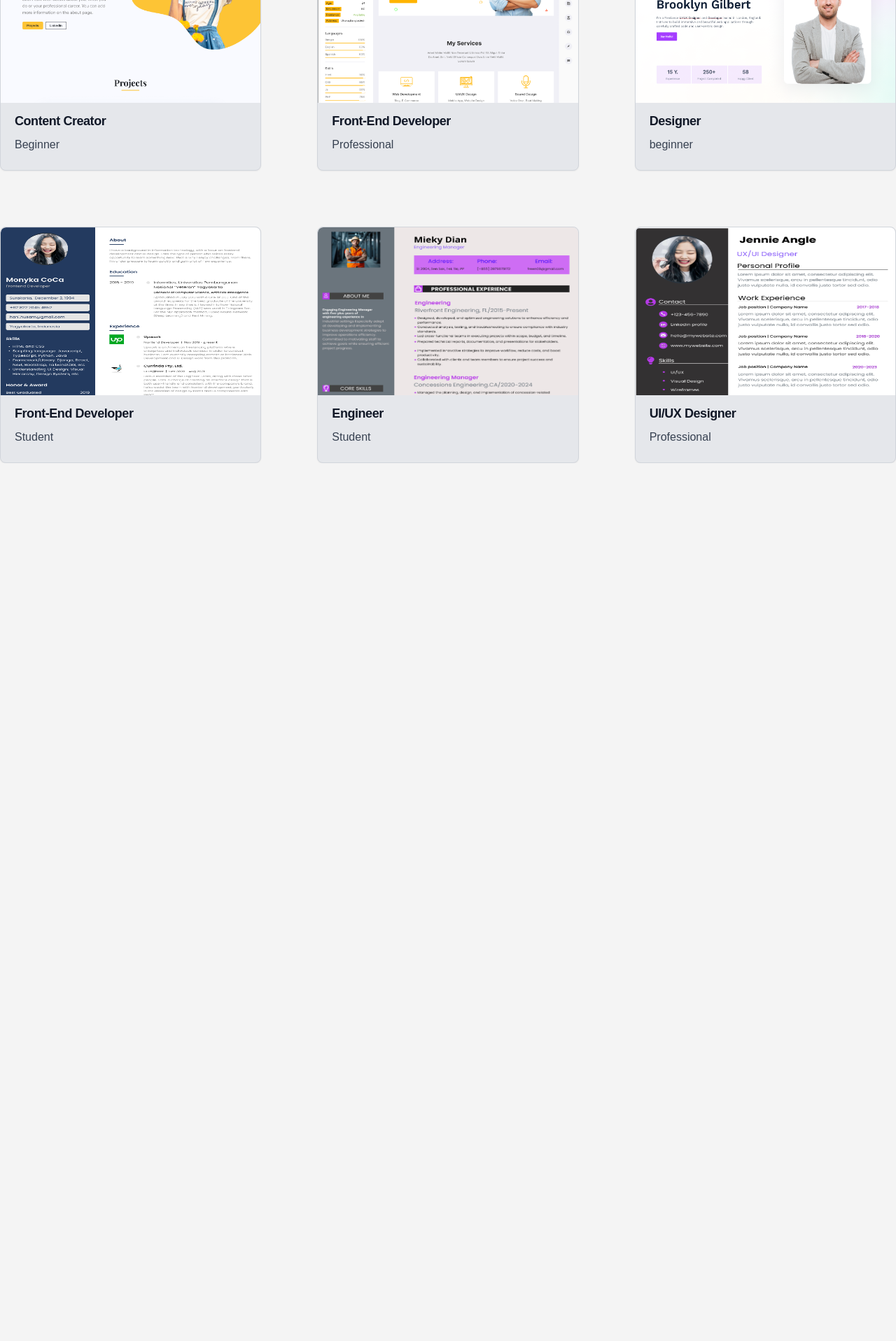
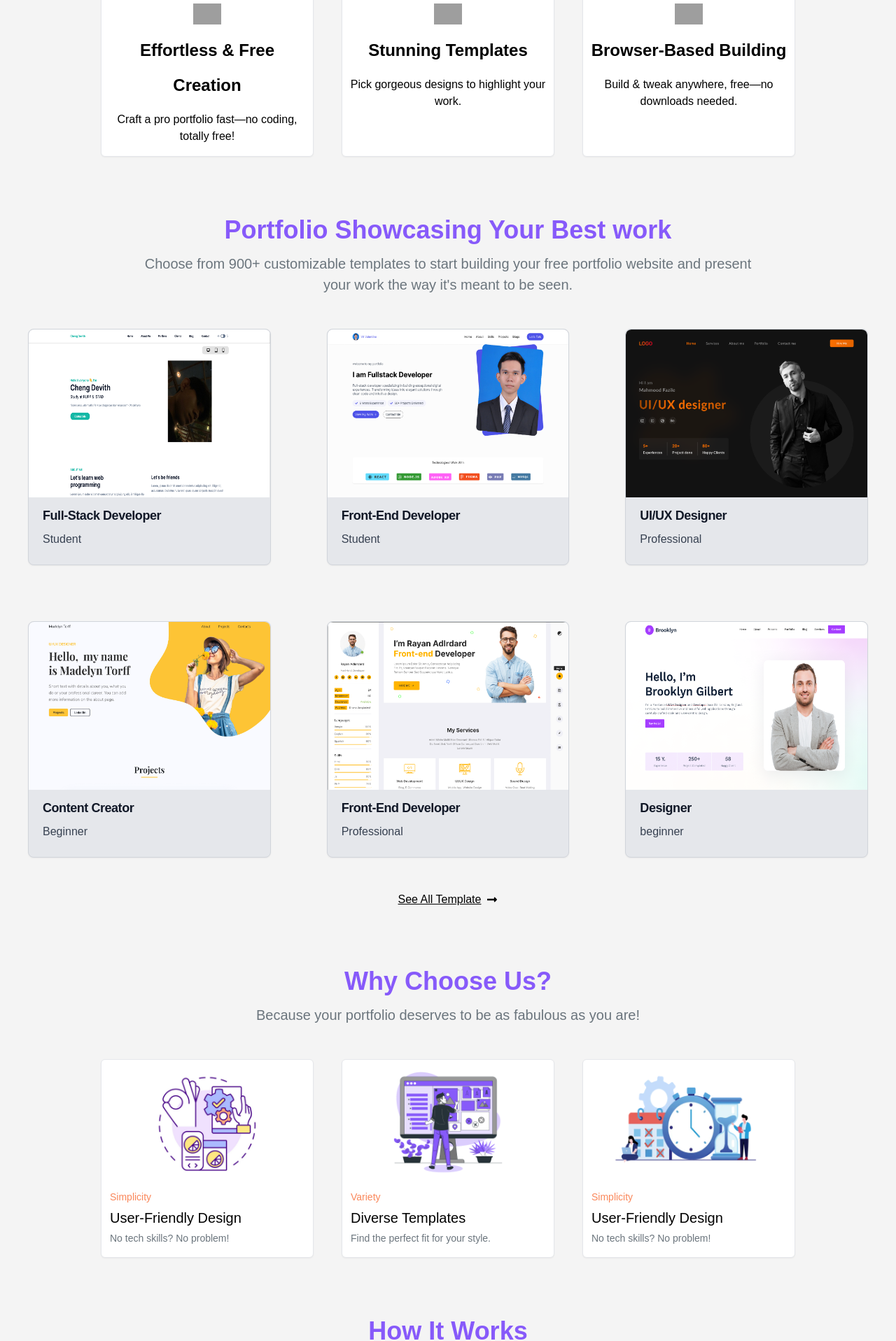
Before and after one commit to chengdevith/Portfolio-Builder, a React (Vite) app: page /template in a window 1280 px wide. Shown: the part 880-2797 px from the top of the page at 70% size. Before the commit the page ends 1542 px from the top, so only its background shows below. Built offline with nearby package versions, Linux system fonts and the light colour scheme; grey boxes are pictures that could not be loaded.

Commit message:
going video section

```diff
--- a/src/App.jsx
+++ b/src/App.jsx
@@ -1,9 +1,10 @@
 import React from "react";
 import Login from "./pages/auth/Login"
 import Template from "./pages/Template";
+import Home from "./pages/Home";
 const App = () => {
   return <section>
-    <Template/>
+    <Home/>
   </section>;
 };
 
--- a/src/components/ProfileComponent.jsx
+++ b/src/components/ProfileComponent.jsx
@@ -9,7 +9,7 @@ import { CiSettings } from "react-icons/ci";
 
 function ProfileComponent() {
   return (
-    <div className="w-96 bg-white  px-4 py-7 absolute left-7 top-[51px] duration-200 ease-out z-50">
+    <div className="w-30 lg:w-96 bg-white  px-4 py-7 absolute right-1 top-16 duration-200 ease-out z-50 rounded-lg">
       <div className="flex  items-center gap-3">
         <div className="w-16 h-16">
           <img
--- a/src/components/TemplateComponents/CardComponent.jsx
+++ b/src/components/TemplateComponents/CardComponent.jsx
@@ -7,7 +7,7 @@ export default function CardComponent() {
   return (
     <section>
       <div className="max-w-screen-xl m-auto cardList grid xl:grid-cols-3 sm:grid-cols-2 gap-20">
-        {CardList.map((card) => (
+        {CardList.slice(0,6).map((card) => (
           <div key={card.id} className="relative cardItem group">
             <div className="border border-gray-300 rounded-lg shadow-sm dark:bg-gray-800 dark:border-gray-700 bg-gray-200 overflow-hidden">
               <a href="#">
--- a/src/components/homeComponents/FaqComponent.jsx
+++ b/src/components/homeComponents/FaqComponent.jsx
@@ -1,41 +1,60 @@
-// import React from "react";
-// // import { MDBAccordion, MDBAccordionItem, MDBContainer } from "mdb-react-ui-kit";
+import React from "react";
+import { useState } from "react";
 
-// export default function FaqComponent() {
-//   return (
-//     <MDBContainer className="mt-5" style={{maxWidth: '1000px'}}>
-//       <MDBAccordion alwaysOpen initialActive={1}>
-//         <MDBAccordionItem collapseId={1} headerTitle="Question #1">
-//           <strong>This is the first item's accordion body.</strong> It is shown
-//           by default, until the collapse plugin adds the appropriate classes
-//           that we use to style each element. These classes control the overall
-//           appearance, as well as the showing and hiding via CSS transitions. You
-//           can modify any of this with custom CSS or overriding our default
-//           variables. It's also worth noting that just about any HTML can go
-//           within the <code>.accordion-body</code>, though the transition does
-//           limit overflow.
-//         </MDBAccordionItem>
-//         <MDBAccordionItem collapseId={2} headerTitle="Question #2">
-//           <strong>This is the second item's accordion body.</strong> It is
-//           hidden by default, until the collapse plugin adds the appropriate
-//           classes that we use to style each element. These classes control the
-//           overall appearance, as well as the showing and hiding via CSS
-//           transitions. You can modify any of this with custom CSS or overriding
-//           our default variables. It's also worth noting that just about any HTML
-//           can go within the <code>.accordion-body</code>, though the transition
-//           does limit overflow.
-//         </MDBAccordionItem>
-//         <MDBAccordionItem collapseId={3} headerTitle="Question #3">
-//           <strong>This is the third item's accordion body.</strong> It is hidden
-//           by default, until the collapse plugin adds the appropriate classes
-//           that we use to style each element. These classes control the overall
-//           appearance, as well as the showing and hiding via CSS transitions. You
-//           can modify any of this with custom CSS or overriding our default
-//           variables. It's also worth noting that just about any HTML can go
-//           within the <code>.accordion-body</code>, though the transition does
-//           limit overflow.
-//         </MDBAccordionItem>
-//       </MDBAccordion>
-//     </MDBContainer>
-//   );
-// }
+const frequentlyAskQuestions = [
+  {
+    title: "Do I need coding skills to use this portfolio builder?",
+    description:
+      "you don't need coding skills to use this portfolio builder. Our platform is designed to be simple and intuitive, letting you create a professional portfolio with easy-to-use tools—no coding required.",
+  },
+  {
+    title: "Does my portfolio work on mobile devices?",
+    description: "Yes, your portfolio works on mobile devices. Our platform is fully optimized to ensure your site looks great and functions smoothly on smartphones, tablets, and desktops alike. You can also preview how it appears on different screen sizes before publishing."
+  },
+
+];
+
+const FaqComponent  = () => {
+  const [activeId, setActiveId] = useState(null);
+
+  const togglerFunction = (index) => {
+    if (activeId === index) {
+      setActiveId(null);
+    } else {
+      setActiveId(index);
+    }
+  };
+
+  return (
+    <div className="w-full flex justify-center">
+      <div className="w-[800px] h-max border rounded-lg bg-white ">
+        {frequentlyAskQuestions.map((item, i) => (
+          <div key={i} className="border-b last:border-b-0">
+            <div
+              className={`px-5 py-4 flex items-center justify-between ${
+                activeId === i ? "bg-white rounded-lg" : ""
+              }`}
+              onClick={() => togglerFunction(i)}
+            >
+              <h6 className="flex-1 ">{item.title}</h6>
+              <span>
+                {activeId === i ? (
+                  <i className="fa-solid fa-angle-up"></i>
+                ) : (
+                  <i className="fa-solid fa-angle-down"></i>
+                )}
+              </span>
+            </div>
+            {activeId === i && (
+              <div className="px-5 py-4 flex items-center justify-between description">
+                <p>{item.description}</p>
+              </div>
+            )}
+          </div>
+        ))}
+      </div>
+    </div>
+  );
+};
+
+export default FaqComponent;
--- a/src/components/homeComponents/FeatureCardComponent.jsx
+++ b/src/components/homeComponents/FeatureCardComponent.jsx
@@ -2,7 +2,7 @@ import React from "react";
 
 const FeatureCardComponent = ({id, image, title, description }) => {
   return (
-    <div className="text-center px-2 py-5 w-[320px] bg-white hover:border-color-secondary border duration-200 ease-in rounded-md shadow-sm h-60">
+    <div className="text-center px-2 py-5 w-[330px] bg-white hover:border-color-secondary border duration-200 ease-in rounded-md shadow-sm h-60">
       <div>
         <img
           className="w-10 object-cover mb-3 block m-auto "
@@ -12,7 +12,7 @@ const FeatureCardComponent = ({id, image, title, description }) => {
       </div>
       <div>
         <h5 className="mb-3">{title}</h5>
-        <p className="text-[16px]">{description}</p>
+        <p className="text-[16px] line-clamp-2">{description}</p>
       </div>
     </div>
   );
--- /dev/null
+++ b/src/components/homeComponents/TitleSectionComponen.jsx
@@ -0,0 +1,16 @@
+import React from 'react'
+
+function TitleSectionComponen({title,description}) {
+  return (
+    <div className="text-center m-auto mb-12 lg:px-40 ">
+    <h2 className="text-color-primary mb-2">
+      {title}
+    </h2>
+    <p className="description ">
+      {description}
+    </p>
+  </div>
+  )
+}
+
+export default TitleSectionComponen
--- a/src/pages/Home.jsx
+++ b/src/pages/Home.jsx
@@ -10,7 +10,11 @@ import saveTime from "../assets/homeImage/save_time.png";
 import line from "../assets/homeImage/line.png";
 import lineBottom from "../assets/homeImage/line-bottom.png";
 import FooterComponent from "../components/FooterComponent";
-// import FaqComponent from "../components/homeComponents/FaqComponent";
+import FaqComponent from "../components/homeComponents/FaqComponent";
+import CardComponent from "../components/TemplateComponents/CardComponent";
+import { FaLongArrowAltRight } from "react-icons/fa";
+import TitleSectionComponen from "../components/homeComponents/TitleSectionComponen";
+
 const feature = [
   {
     id: 1,
@@ -42,9 +46,9 @@ const chooseUSe = [
   {
     id: 2,
     image: template,
-    label: "Time",
-    title: "Save Your Time",
-    description: "Just few clicks to create your portfolio",
+    label: "Variety",
+    title: "Diverse Templates",
+    description: "Find the perfect fit for your style.",
   },
   {
     id: 3,
@@ -57,7 +61,7 @@ const chooseUSe = [
 function Home() {
   return (
     <>
-      <header>
+      <header className="sticky top-0 z-20">
         <NavComponent />
       </header>
       <main>
@@ -67,7 +71,7 @@ function Home() {
             <div className="flex flex-col items-center text-center md:text-start md:items-start">
               <h1>Showcase your work with a portfolio website</h1>
 
-              <p className="text-white my-8 text-xl ">
+              <p className="text-white my-8 text-xl line-clamp-4">
                 From intuitive design features to built-in marketing tools,
                 discover the complete solution for building an online portfolio
                 that stands out.
@@ -81,9 +85,7 @@ function Home() {
         </section>
         <section className=" each-section  text-center">
           <div>
-            <h2 className="text-color-primary mb-12">
-              Design your online portfolio
-            </h2>
+            <TitleSectionComponen title={"Design your online portfolio"} />
             <div className="flex flex-col md:flex-row  gap-3 lg:gap-10 justify-center items-center">
               {feature.map((e) => {
                 return (
@@ -100,27 +102,34 @@ function Home() {
           </div>
         </section>
         {/* template */}
-        <section className="each-section">
-          <div className="text-center m-auto mb-12 ">
-            <h2 className="text-color-primary mb-2">Portfolio Showcasing Your Best work</h2>
-            <p className="description">
-              Choose from 900+ customizable templates to start building your
-              free portfolio website—and present your work the way it's meant to
-              be seen.
-            </p>
+        <section className="each-section px-10">
+          <TitleSectionComponen
+            title={"Portfolio Showcasing Your Best work"}
+            description={
+              "Choose from 900+ customizable templates to start building your free portfolio website and present your work the way it's meant to be seen."
+            }
+          />
+          <div>
+            <CardComponent />
           </div>
           <div>
-
+            <a
+              href="#"
+              className="flex items-center justify-center  gap-2 underline mt-12"
+            >
+              <p>See All Template</p>
+              <FaLongArrowAltRight />
+            </a>
           </div>
         </section>
         <section className="each-section">
-          <div className="text-center">
-            <h2 className="text-color-primary mb-2">Why Choose Us?</h2>
-            <p className="description">
-              Because your portfolio deserves to be as fabulous as you are!
-            </p>
-          </div>
-          <div className="flex flex-col md:flex-row  gap-3 lg:gap-10 justify-center items-center mt-12">
+          <TitleSectionComponen
+            title={"Why Choose Us?"}
+            description={
+              "Because your portfolio deserves to be as fabulous as you are!"
+            }
+          />
+          <div className="flex flex-col md:flex-row  gap-3 lg:gap-10 justify-center items-center ">
             {chooseUSe.map((e) => {
               return (
                 <ChooseUsCard
@@ -137,10 +146,12 @@ function Home() {
         </section>
         <section className="each-section relative">
           <div>
-            <div className="text-center m-auto mb-12 ">
-              <h2 className="text-color-primary  mb-2">How It Works</h2>
-              <p className="description">Grow Up Your Money Saving</p>
-            </div>
+            <TitleSectionComponen
+              title={"How It Works"}
+              description={
+                "Your dream portfolio is just a click away! Join our community and start building today. Let’s make magic happen!"
+              }
+            />
             <div className="flex flex-col justify-between gap-6 md:flex-row">
               <div className="text-center cursor-pointer">
                 <div className="relative bg-white inline-block px-6 py-3 rounded-lg cursor-pointer hover:bg-color-primary hover:text-white ease-in duration-200">
@@ -153,9 +164,10 @@ function Home() {
                     />
                   </div>
                 </div>
-                <h5 className="  py-4">Expense Trackering</h5>
-                <p className="description">
-                  We use an application designed a testing gnose to keep away
+                <h5 className="line-clamp-1 py-4">Explore Templates</h5>
+                <p className="description line-clamp-2">
+                  Browse our extensive library of templates and find your
+                  perfect match.
                 </p>
               </div>
 
@@ -170,26 +182,48 @@ function Home() {
                     />
                   </div>
                 </div>
-                <h5 className="py-4">Expense Trackering</h5>
-                <p className="description">
-                  We use an application designed a testing gnose to keep away
+                <h5 className="py-4">Sign Up</h5>
+                <p className="description line-clamp-2">
+                  Create an account and unlock a world of possibilities. It's
+                  free and easy!
                 </p>
               </div>
               <div className="text-center cursor-pointer">
                 <div className="relative bg-white inline-block px-6 py-3 rounded-lg cursor-pointer hover:text-white hover:bg-color-primary ease-in duration-200">
                   <p className="text-5xl">3</p>
                 </div>
-                <h5 className=" py-4">Expense Trackering</h5>
-                <p className="description">
-                  We use an application designed a testing gnose to keep away
+                <h5 className=" py-4">Showcase Work</h5>
+                <p className="description line-clamp-2">
+                  Upload your work and let the world see your talent. Shine
+                  bright like a diamond!
                 </p>
               </div>
             </div>
           </div>
         </section>
+        {/* video */}
+        {/* <section className="each-section">
+          <iframe
+            className="m-auto rounded-lg"
+            width="760"
+            height="515"
+            src="https://www.youtube.com/embed/ZfG2p2gqHqE?si=jYJd3TqTjupMWW5M"
+            title="YouTube video player"
+            allow="accelerometer; autoplay; clipboard-write; encrypted-media; gyroscope; picture-in-picture; web-share "
+            referrerPolicy="strict-origin-when-cross-origin"
+            allowFullScreen
+          ></iframe>
+        </section> */}
+        {/* FQA */}
+        <section className="each-section">
+          <TitleSectionComponen title={"Frequently Ask Question"} />
+          <div>
+            <FaqComponent />
+          </div>
+        </section>
       </main>
       <section>
-      <FooterComponent/>
+        <FooterComponent />
       </section>
     </>
   );
```
Also changed, not shown: src/components/DropDownProfile.jsx (+21 -4 lines), src/components/NavComponent.jsx (+3 -5 lines).
